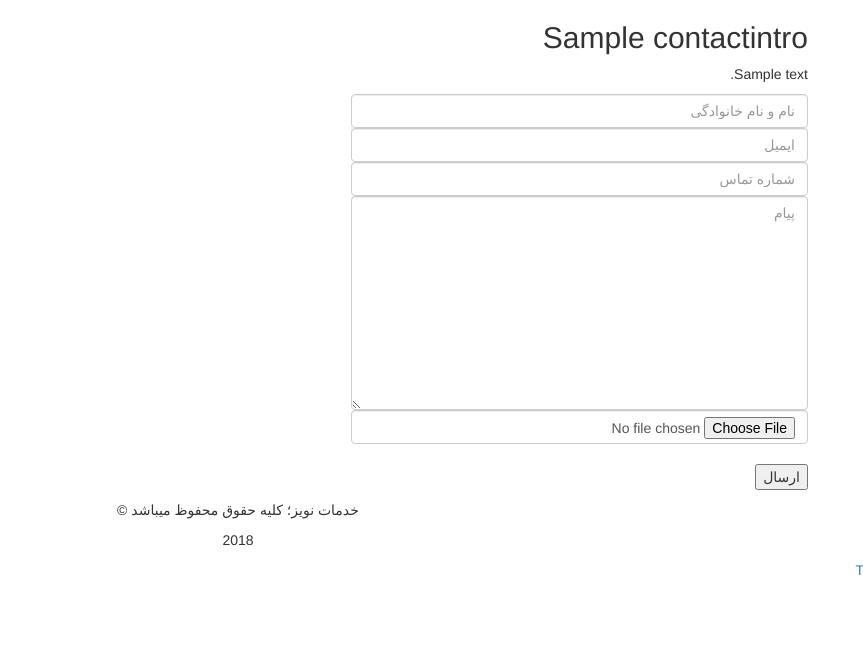
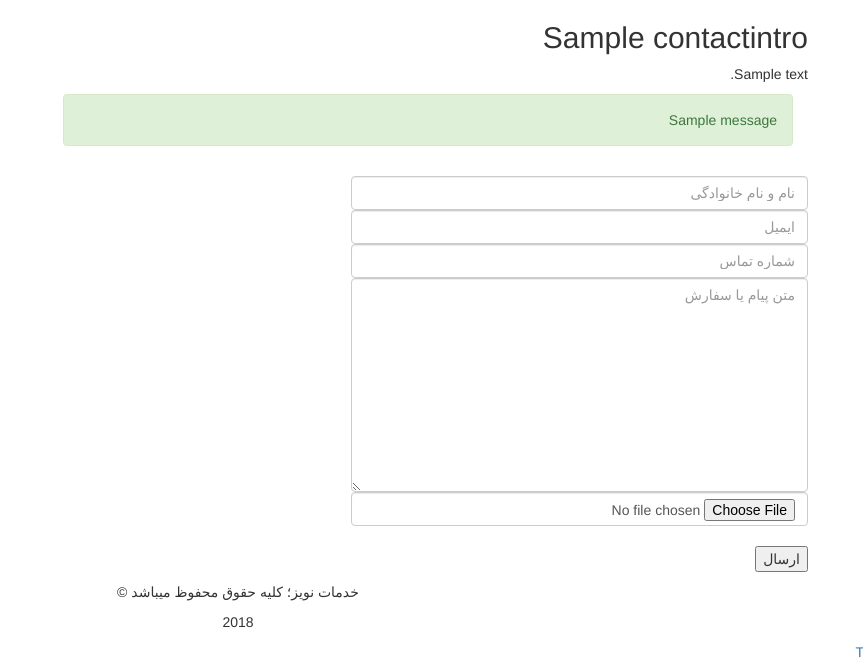
Before and after one commit to esma-eel/noise-services, a Django app: page /contact/ in a window 1280 px wide. Shown: the part 821-1483 px from the top of the page, without its empty margins (417-1280 px from the left). Before the commit the page ends 1396 px from the top, so only its background shows below. Run offline with Django 3.2, Linux system fonts and the light colour scheme; tables that the repository leaves empty hold one stand-in row (values such as "Sample post"); one stand-in notice (Sample message) is shown; some libraries are stand-ins or nearby versions.

Commit message:
added message compoent and made contact better

```diff
--- a/contact/forms.py
+++ b/contact/forms.py
@@ -5,14 +5,14 @@ from .models import Contact
 class ContactForm(forms.ModelForm):
     name = forms.CharField(max_length=500)
     email = forms.EmailField()
-    phone = forms.CharField(max_length=250)
+    phone = forms.IntegerField()
     message = forms.CharField(widget=forms.Textarea())
-    file = forms.FileField()
+    file = forms.FileField(required=False)
 
     name.widget.attrs.update({'class': 'form-control', 'placeholder': 'نام و نام خانوادگی'})
     email.widget.attrs.update({'class': 'form-control', 'placeholder': 'ایمیل'})
     phone.widget.attrs.update({'class': 'form-control', 'placeholder': 'شماره تماس'})
-    message.widget.attrs.update({'class': 'form-control', 'placeholder': 'پیام'})
+    message.widget.attrs.update({'class': 'form-control', 'placeholder': 'متن پیام یا سفارش'})
     file.widget.attrs.update({'class': 'form-control', 'placeholder': 'ارسال فایل', 'accept':
         ".pdf, .docx, .jpg, .png", 'draggable':"true"})
 
--- a/contact/models.py
+++ b/contact/models.py
@@ -4,14 +4,16 @@ from django.db import models
 class Contact(models.Model):
     name = models.CharField(max_length=500)
     email = models.EmailField()
-    phone = models.CharField(max_length=250)
+    phone = models.IntegerField()
     message = models.TextField()
-    file = models.FileField(upload_to='contacts/')
-
+    file = models.FileField(upload_to='contacts/', null=True, blank=True)
+    timestamp = models.DateTimeField(auto_now_add=True)
 
     def __str__(self):
         return self.name
 
+    class Meta:
+        ordering = ('-timestamp',)
 
 class ContactIntro(models.Model):
     title = models.CharField(max_length=250)
--- a/contact/templates/contact/contact.html
+++ b/contact/templates/contact/contact.html
@@ -5,7 +5,9 @@
 {% endblock title %}
 
 
+
 {% block content %}
+
 <div class="section-seperator">
     <div class="row">
         <div class="col-md-12">
@@ -23,7 +25,8 @@
             </div>
         </div>
         <!--// end row -->
-
+        {% include "components/messages.html" %}
+        <br>
         <div class="row">
             <div class="col-md-5 col-sm-offset-7">
                 <form action="." enctype="multipart/form-data" method="POST">
@@ -52,5 +55,5 @@
         <!--// end row -->
     </div>
 </div>
-<!-- End Comment --
+<!-- End Comment -->
 {% endblock content %}
--- a/contact/views.py
+++ b/contact/views.py
@@ -11,12 +11,12 @@ def contact_view(request):
     navigation_links = Navigation.objects.filter(for_footer=False).all()
     contact_intro = ContactIntro.objects.filter(active=True).first()
     form = ContactForm(request.POST or None, request.FILES or None)
-    success_message = 'پیام شما با موفقیت ارسال شد، پس از بررسی با شما ارتباط برقرار خواهیم کرد'
+    success_message = ' پیام شما با موفقیت ارسال شد، پس از بررسی با شما ارتباط برقرار خواهیم کرد '
     if request.method == 'POST':
         if form.is_valid():
             contact = form.save(commit=False)
             contact.save()
-            messages.success(request, success_message)
+            messages.success(request,contact.name + success_message)
             return redirect('contact')
 
     contextvar = {
--- /dev/null
+++ b/noise_project/templates/components/messages.html
@@ -0,0 +1,7 @@
+{% if messages %}
+<ul class="messages list-unstyled col-md-8 col-md-offset-4">
+    {% for message in messages %}
+    <li{% if message.tags %} class="alert alert-{{ message.tags }}"{% endif %}>{{ message }}</li>
+    {% endfor %}
+</ul>
+{% endif %}
```
Also changed, not shown: contact/migrations/0004_auto_20180912_0936.py (added), contact/migrations/0005_auto_20180912_0951.py (added), contact/migrations/0006_auto_20180912_0953.py (added), contact/migrations/0007_auto_20180912_1000.py (added).
